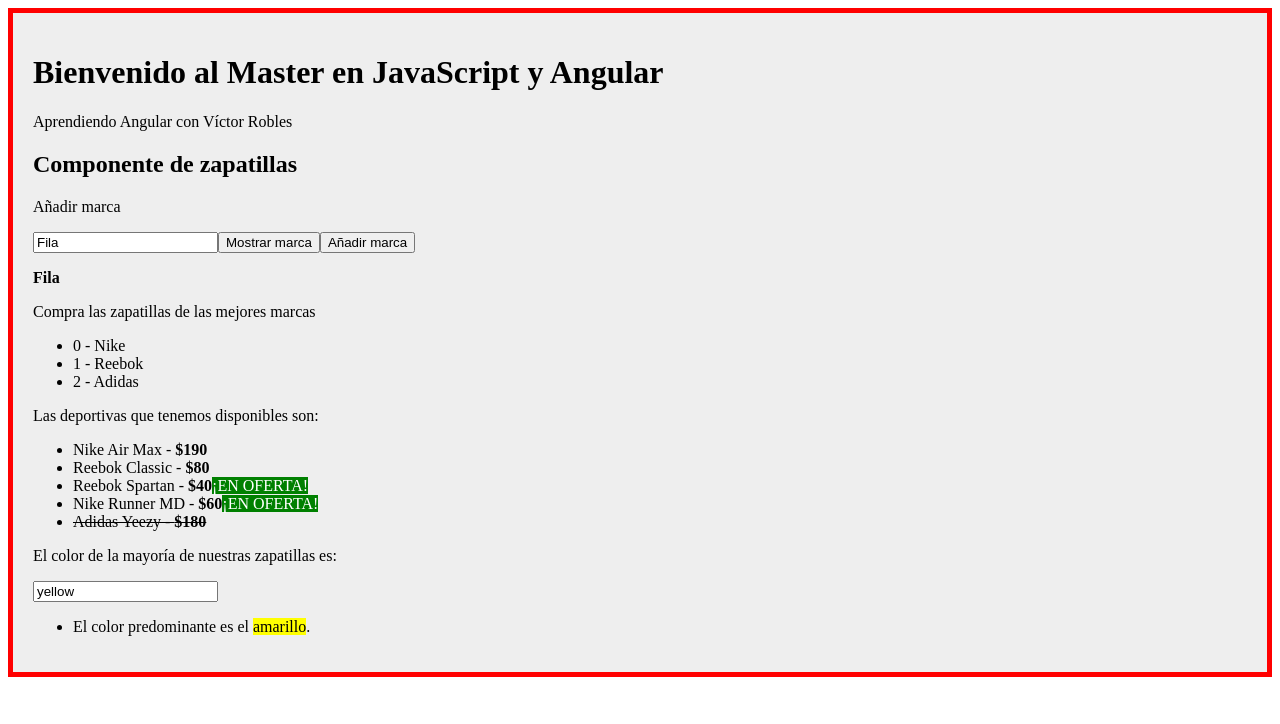
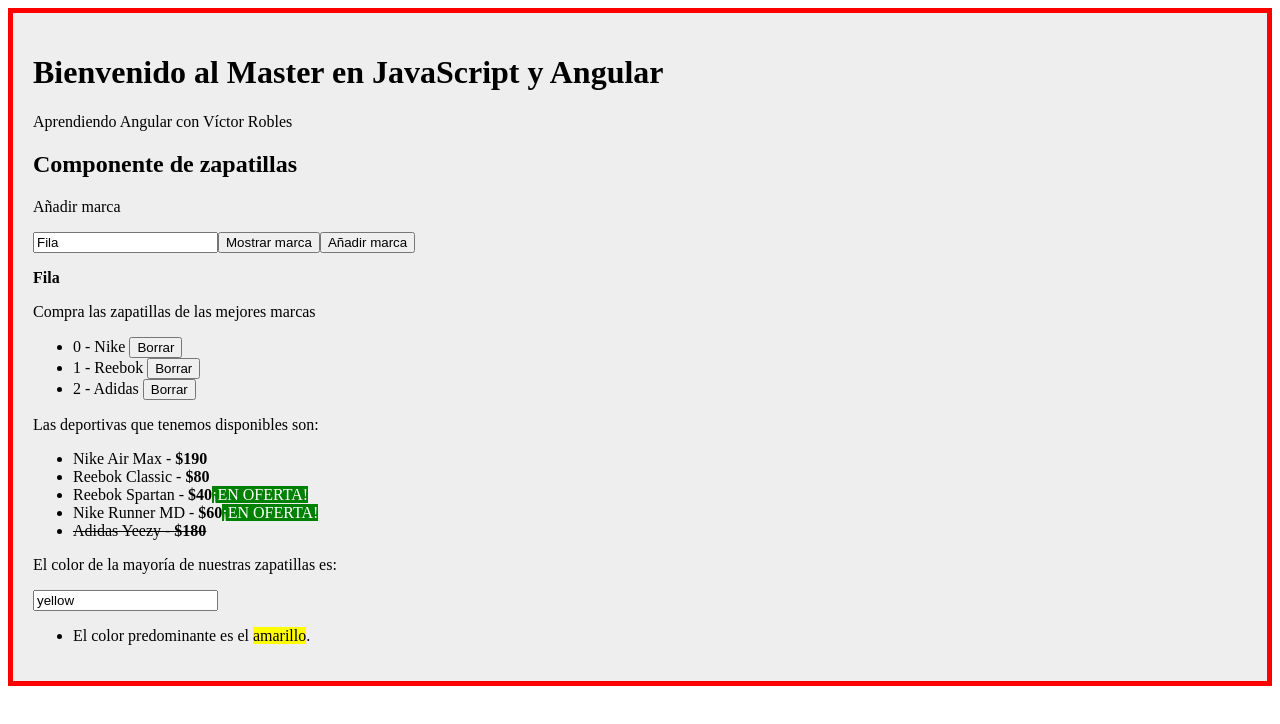
Before and after one commit to SaloRB/aprendiendo-angular, an Angular app: page / in a window 1280 px wide. Shown: the top 724 px of the page. Built offline with nearby package versions, Linux system fonts and the light colour scheme.

Commit message:
Eventos Click, Blur y Keyup

```diff
--- a/src/app/zapatillas/zapatillas.component.html
+++ b/src/app/zapatillas/zapatillas.component.html
@@ -2,7 +2,7 @@
 
 <p>Añadir marca</p>
 <p>
-    <input type="text" [(ngModel)]="mi_marca" />
+    <input type="text" [(ngModel)]="mi_marca" (keyup.enter)="mostrarPalabra()" (blur)="onBlur()" />
     <button (click)="getMarca()">Mostrar marca</button>
     <button (click)="addMarca()">Añadir marca</button>
 </p>
@@ -10,7 +10,10 @@
 
 <p>Compra las zapatillas de las mejores marcas</p>
 <ul>
-    <li *ngFor="let marca of marcas; let indice = index">{{ indice + ' - ' + marca }}</li>
+    <li *ngFor="let marca of marcas; let indice = index">
+        {{ indice + ' - ' + marca }}
+        <button (click)="borrarMarca(indice)">Borrar</button>
+    </li>
 </ul>
 
 <p>Las deportivas que tenemos disponibles son:</p>
--- a/src/app/zapatillas/zapatillas.component.ts
+++ b/src/app/zapatillas/zapatillas.component.ts
@@ -44,4 +44,17 @@ export class ZapatillasComponent implements OnInit {
     addMarca() {
         this.marcas.push(this.mi_marca);
     }
+
+    borrarMarca(index) {
+        // delete this.marcas[index];
+        this.marcas.splice(index, 1);
+    }
+
+    onBlur() {
+        console.log('Has salido del input')
+    }
+
+    mostrarPalabra() {
+        alert(this.mi_marca);
+    }
 }
```
